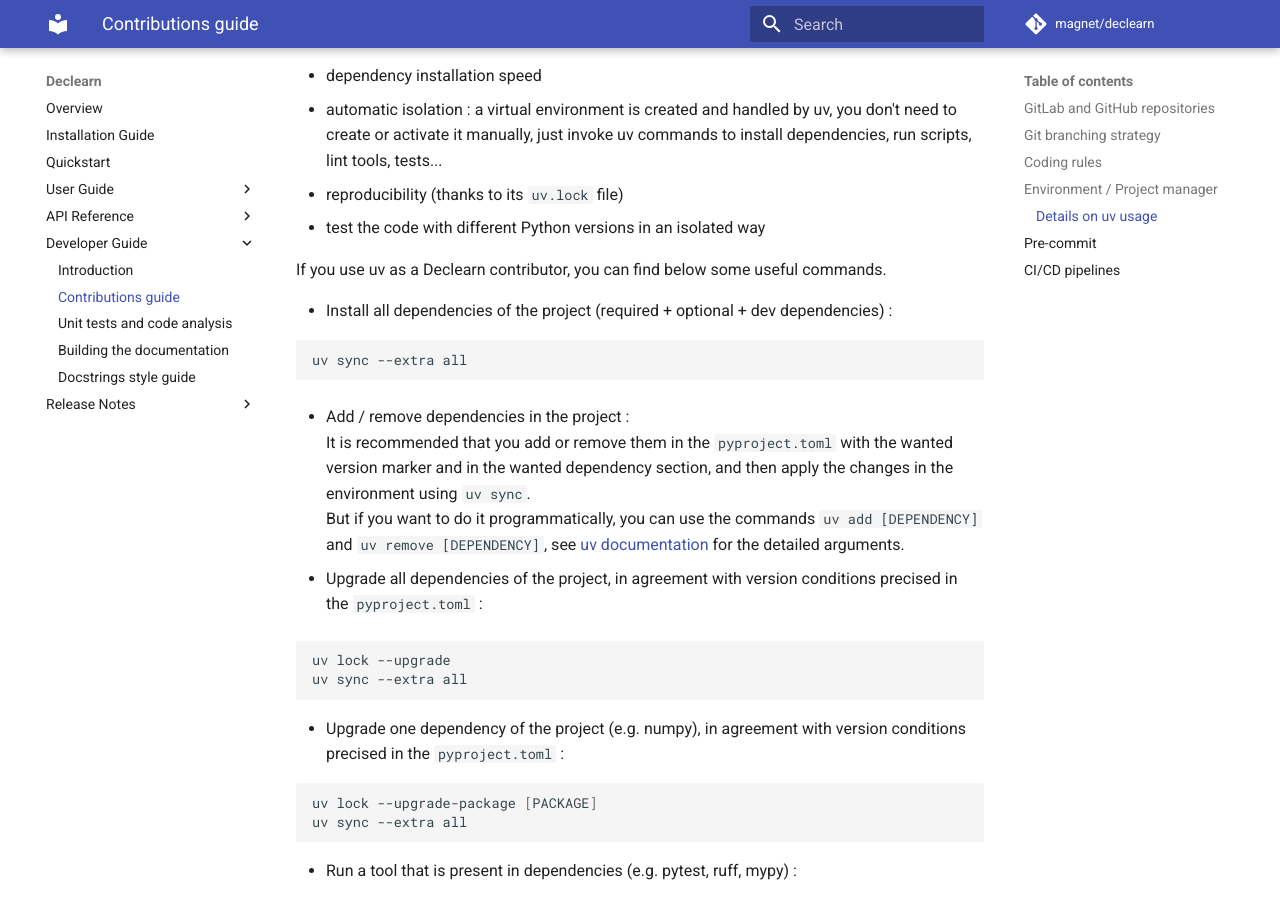
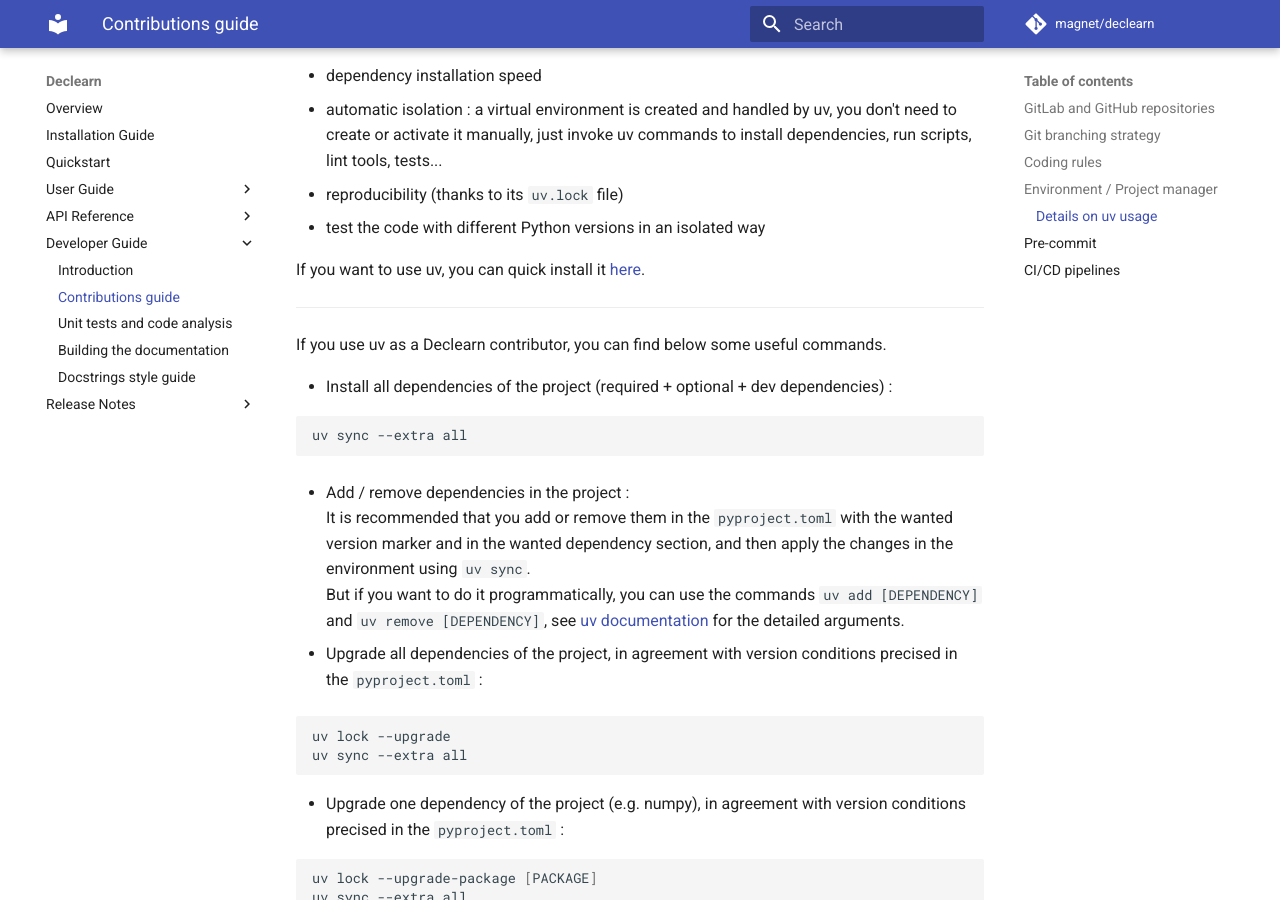
Before and after one commit to DecLearn/declearn, an MkDocs documentation site: the page built from docs/devs-guide/contribute.md, in a window 1280 px wide and 900 px high, scrolled down 2182 px. Built offline with MkDocs 1.6.1 and Material for MkDocs 9.7.7, drawn with Linux system fonts in a browser that asks for light colours; the version menu is left out.

Commit message:
doc (dev) : add uv install link

```diff
--- a/docs/devs-guide/contribute.md
+++ b/docs/devs-guide/contribute.md
@@ -95,6 +95,10 @@ During development phase, uv can show some benefits compared to pip, among which
   install dependencies, run scripts, lint tools, tests...
 - reproducibility (thanks to its `uv.lock` file)
 - test the code with different Python versions in an isolated way
+
+If you want to use uv, you can quick install it [here](https://docs.astral.sh/uv/getting-started/installation/).
+
+___
 
 If you use uv as a Declearn contributor, you can find below some useful
 commands.
```
